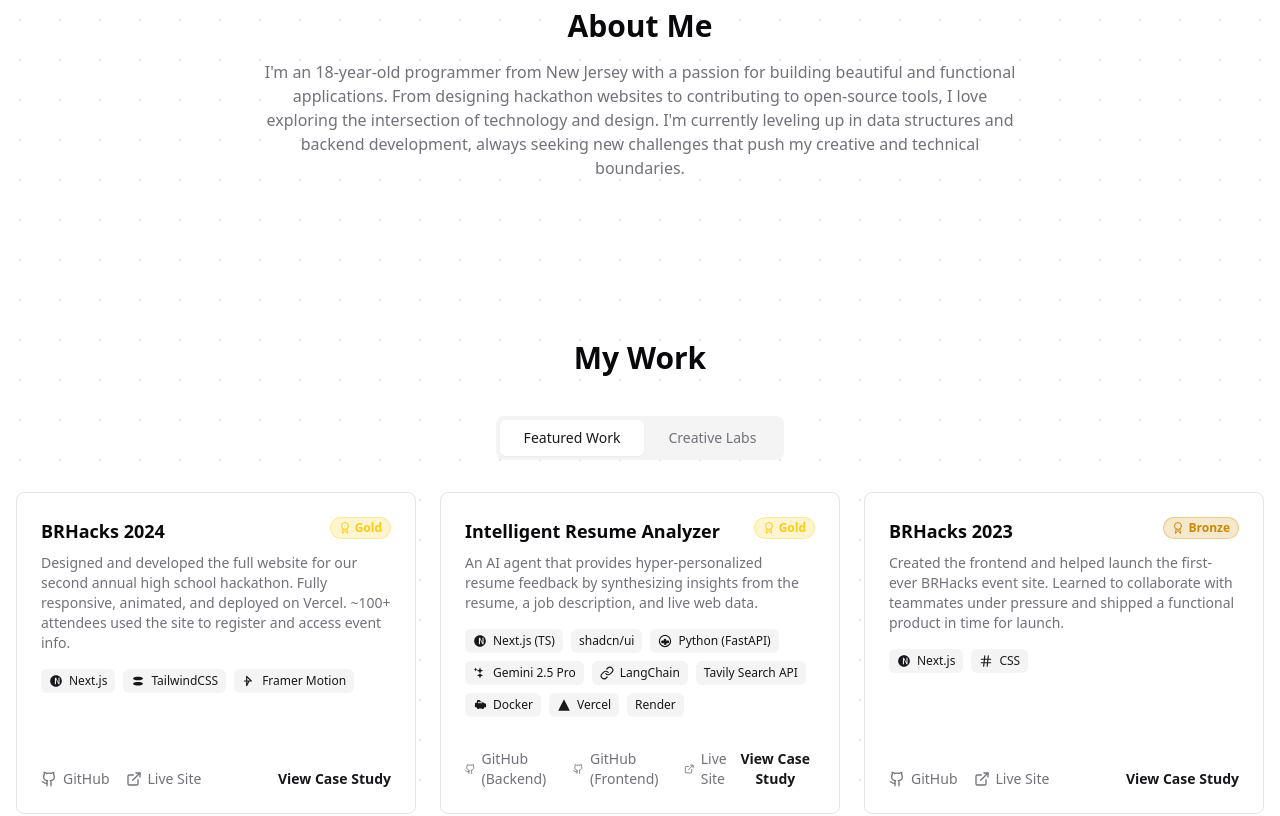
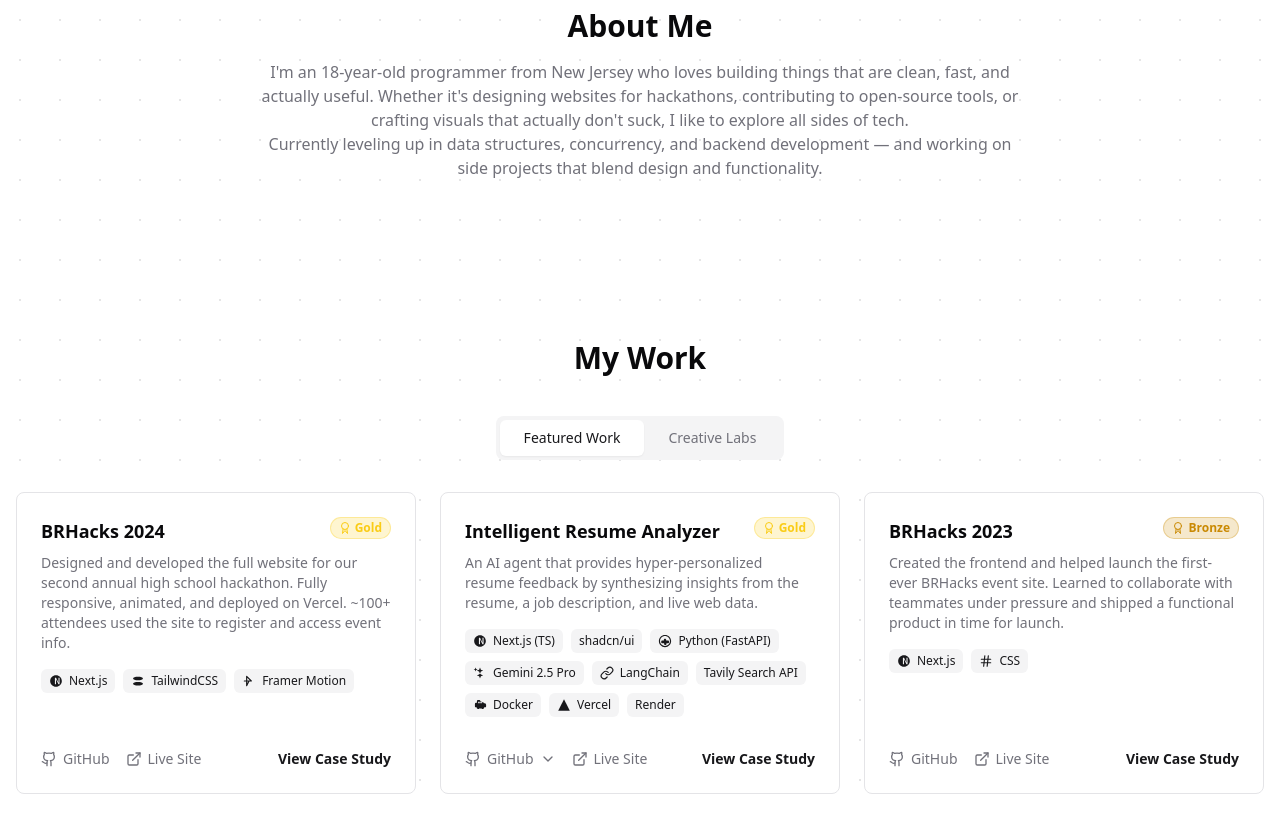
Before and after one commit to shuknuk/shukdev, a React (Vite) app: page / in a window 1280 px wide. Shown: the part 480-1296 px from the top of the page. Built offline with nearby package versions, Linux system fonts and the light colour scheme.

Commit message:
Add GitHub links dropdown to project cards

```diff
--- a/App.tsx
+++ b/App.tsx
@@ -50,7 +50,10 @@ const App: React.FC = () => {
     <section id="about" className="py-20 text-center">
         <h2 className="text-3xl font-bold mb-4">About Me</h2>
         <p className="max-w-3xl mx-auto text-muted-foreground">
-            I'm an 18-year-old programmer from New Jersey with a passion for building beautiful and functional applications. From designing hackathon websites to contributing to open-source tools, I love exploring the intersection of technology and design. I'm currently leveling up in data structures and backend development, always seeking new challenges that push my creative and technical boundaries.
+            I'm an 18-year-old programmer from New Jersey who loves building things that are clean, fast, and actually useful. Whether it's designing websites for hackathons, contributing to open-source tools, or crafting visuals that actually don't suck, I like to explore all sides of tech.
+        </p>
+        <p className = "max-w-3xl mx-auto text-muted-foreground">
+          Currently leveling up in data structures, concurrency, and backend development — and working on side projects that blend design and functionality.
         </p>
     </section>
   );
--- a/components/Projects.tsx
+++ b/components/Projects.tsx
@@ -1,4 +1,3 @@
-
 import React, { useState, useRef, useEffect } from 'react';
 import { Project } from '../types';
 import { PROJECTS_DATA, ICONS, getTechIconComponent } from '../constants';
@@ -11,6 +10,63 @@ const rankColorMap = {
   Bronze: 'bg-yellow-600/20 text-yellow-600 border-yellow-600/30',
   'In Progress': 'bg-blue-400/20 text-blue-400 border-blue-400/30',
 };
+
+const GithubLinksDropdown: React.FC<{ links: { label: string; url: string }[] | string; isDialog?: boolean }> = ({ links, isDialog = false }) => {
+  const [isOpen, setIsOpen] = useState(false);
+  const dropdownRef = useRef<HTMLDivElement>(null);
+
+  useEffect(() => {
+    const handleClickOutside = (event: MouseEvent) => {
+      if (dropdownRef.current && !dropdownRef.current.contains(event.target as Node)) {
+        setIsOpen(false);
+      }
+    };
+    document.addEventListener('mousedown', handleClickOutside);
+    return () => {
+      document.removeEventListener('mousedown', handleClickOutside);
+    };
+  }, []);
+
+  if (!Array.isArray(links)) {
+    return (
+      <a href={links} target="_blank" rel="noopener noreferrer" className="flex items-center gap-1.5 text-sm text-muted-foreground hover:text-foreground transition-colors">
+        <ICONS.github className="w-4 h-4" />
+        <span>GitHub</span>
+      </a>
+    );
+  }
+
+  const baseClasses = "flex items-center gap-1.5 text-sm text-muted-foreground hover:text-foreground transition-colors";
+  const dropdownMenuPosition = isDialog ? "top-full mt-2" : "bottom-full mb-2";
+
+  return (
+    <div className="relative" ref={dropdownRef}>
+      <button onClick={() => setIsOpen(!isOpen)} className={baseClasses}>
+        <ICONS.github className="w-4 h-4" />
+        <span>GitHub</span>
+        <ICONS.chevronDown className={`w-4 h-4 transition-transform duration-200 ${isOpen ? 'rotate-180' : ''}`} />
+      </button>
+      {isOpen && (
+        <div className={`absolute ${dropdownMenuPosition} left-0 min-w-[150px] bg-popover border border-border rounded-md shadow-lg p-1 z-20 fade-in-on-change`}>
+          {(links as { label: string; url: string }[]).map(link => (
+            <a
+              key={link.url}
+              href={link.url}
+              target="_blank"
+              rel="noopener noreferrer"
+              className="flex items-center w-full text-left px-3 py-1.5 text-sm text-popover-foreground hover:bg-accent rounded-sm"
+              onClick={() => setIsOpen(false)}
+            >
+              <ICONS.github className="w-4 h-4 mr-2" />
+              <span>{link.label}</span>
+            </a>
+          ))}
+        </div>
+      )}
+    </div>
+  );
+};
+
 
 const CaseStudyDialog: React.FC<{ project: Project; onClose: () => void }> = ({ project, onClose }) => {
   if (!project.caseStudy) return null;
@@ -66,17 +122,7 @@ const CaseStudyDialog: React.FC<{ project: Project; onClose: () => void }> = ({
         </button>
         <h2 className="text-2xl font-bold text-foreground mb-2">{project.title}</h2>
         <div className="flex items-center space-x-4 mb-4">
-            {project.links.github &&
-              (Array.isArray(project.links.github)
-                ? project.links.github.map(link => (
-                    <a key={link.url} href={link.url} target="_blank" rel="noopener noreferrer" className="flex items-center text-sm text-muted-foreground hover:text-foreground">
-                      <ICONS.github className="w-4 h-4 mr-1" /> GitHub ({link.label})
-                    </a>
-                  ))
-                : <a href={project.links.github as string} target="_blank" rel="noopener noreferrer" className="flex items-center text-sm text-muted-foreground hover:text-foreground">
-                    <ICONS.github className="w-4 h-4 mr-1" /> GitHub
-                  </a>
-              )}
+            {project.links.github && <GithubLinksDropdown links={project.links.github} isDialog={true} />}
             {project.links.live && (
               <a href={project.links.live} target="_blank" rel="noopener noreferrer" className="flex items-center text-sm text-muted-foreground hover:text-foreground">
                 <ICONS.externalLink className="w-4 h-4 mr-1" /> Live Site
@@ -188,19 +234,7 @@ const ProjectCard: React.FC<{ project: Project; onCaseStudyClick: () => void; on
       </div>
       <div className="mt-auto pt-4 flex items-center justify-between">
           <div className="flex items-center gap-4">
-            {project.links.github &&
-              (Array.isArray(project.links.github)
-                ? project.links.github.map(link => (
-                    <a key={link.url} href={link.url} target="_blank" rel="noopener noreferrer" className="flex items-center gap-1.5 text-sm text-muted-foreground hover:text-foreground transition-colors">
-                      <ICONS.github className="w-4 h-4" />
-                      <span>GitHub ({link.label})</span>
-                    </a>
-                  ))
-                : <a href={project.links.github as string} target="_blank" rel="noopener noreferrer" className="flex items-center gap-1.5 text-sm text-muted-foreground hover:text-foreground transition-colors">
-                    <ICONS.github className="w-4 h-4" />
-                    <span>GitHub</span>
-                  </a>
-              )}
+            {project.links.github && <GithubLinksDropdown links={project.links.github} />}
             {project.links.live && (
               <a href={project.links.live} target="_blank" rel="noopener noreferrer" className="flex items-center gap-1.5 text-sm text-muted-foreground hover:text-foreground transition-colors">
                 <ICONS.externalLink className="w-4 h-4" />
--- a/constants.tsx
+++ b/constants.tsx
@@ -51,8 +51,8 @@ export const PROJECTS_DATA: Project[] = [
     tech: ['Next.js (TS)', 'shadcn/ui', 'Python (FastAPI)', 'Gemini 2.5 Pro', 'LangChain', 'Tavily Search API', 'Docker', 'Vercel', 'Render'],
     links: {
       github: [
+        { label: 'Frontend', url: 'https://github.com/shuknuk/resume-analyzer-frontend' },
         { label: 'Backend', url: 'https://github.com/shuknuk/resume-analyzer' },
-        { label: 'Frontend', url: 'https://github.com/shuknuk/resume-analyzer-frontend' },
       ],
       live: 'https://ranalyzer.vercel.app/',
     },
```
